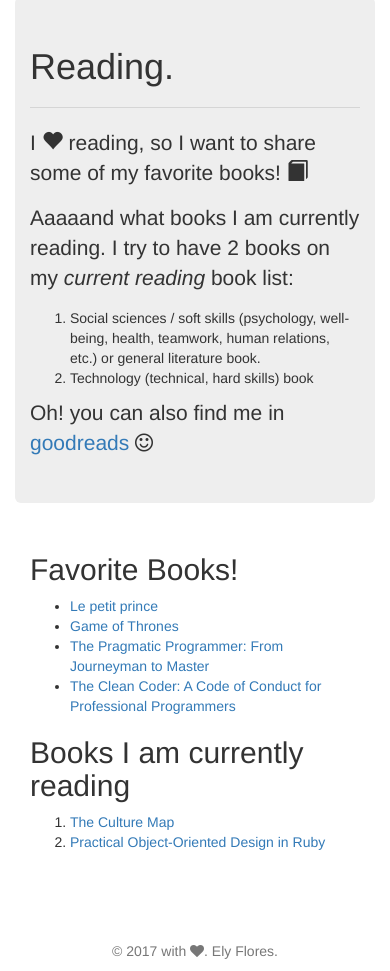
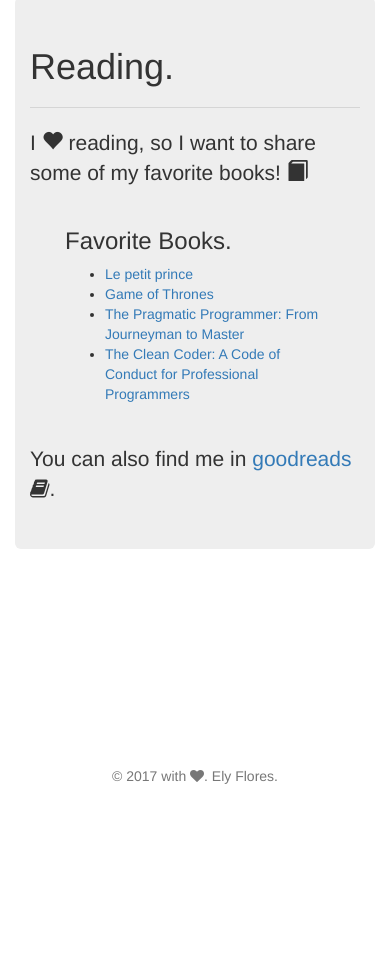
Before and after one commit to eliflores/eliflores.github.io, a plain HTML site: page index.html in a window 390 px wide. Shown: the part 3577-4548 px from the top of the page. After the commit the page ends 4373 px from the top, so only its background shows below. Drawn offline with nearby package versions, Linux system fonts and the light colour scheme.

Commit message:
Some edits to site :)

```diff
--- a/css/index.css
+++ b/css/index.css
@@ -19,3 +19,7 @@
     color: #778899;
     padding-top: 30px;
 }
+
+#favorite-books {
+    margin: 20px 20px 30px 20px;
+}
--- a/index.html
+++ b/index.html
@@ -45,7 +45,7 @@
             <ul class="nav navbar-nav navbar-right">
                 <li><a href="#courses">Courses</a></li>
                 <li><a href="#reading">Reading</a></li>
-                <li><a href="/blog">Blog</a></li>
+                <li><a href="/blog">Writing</a></li>
             </ul>
         </div>
     </div>
@@ -163,21 +163,11 @@
             <hr>
             <p>I <span class="glyphicon glyphicon glyphicon-heart" aria-hidden="true"></span> reading, so I want to
                 share some of my favorite books! <span class="glyphicon glyphicon-book" aria-hidden="true"></span></p>
-            <p>Aaaaand what books I am currently reading. I try to have 2 books on my <em>current reading</em> book
-                list:
-            <ol>
-                <li>Social sciences / soft skills (psychology, well-being, health, teamwork, human relations, etc.) or
-                    general literature book.
-                </li>
-                <li>Technology (technical, hard skills) book</li>
-            </ol>
-            <p>Oh! you can also find me in <a href="https://www.goodreads.com/user/show/6132129-ely" target="_blank">goodreads</a>
-                <i class="fa fa-smile-o"></i></p>
-        </div>
-        <div class="container">
+
+            <div id="favorite-books" class="container">
                 <div class="row">
                     <div class="col-md-6">
-                    <h2>Favorite Books!</h2>
+                        <h3>Favorite Books.</h3>
                         <ul>
                             <li><a href="http://www.amazon.com/Petit-Prince-French-Antoine-Exup-ry-ebook/dp/B00A823JO4/"
                                    target="_blank">Le petit prince</a></li>
@@ -189,16 +179,11 @@
                                    target="_blank">The Clean Coder: A Code of Conduct for Professional Programmers</a></li>
                         </ul>
                     </div>
-                <div class="col-md-6">
-                    <h2>Books I am currently reading</h2>
-                    <ol>
-                        <li><a href="https://www.amazon.com/Culture-Map-INTL-ED-Decoding/dp/1610392760/"
-                               target="_blank">The Culture Map</a></li>
-                        <li><a href="http://www.poodr.com/"
-                               target="_blank">Practical Object-Oriented Design in Ruby</a></li>
-                    </ol>
                 </div>
             </div>
+
+            <p>You can also find me in <a href="https://www.goodreads.com/user/show/6132129-ely" target="_blank">goodreads</a>
+                <i class="fa fa-book" aria-hidden="true"></i>.</p>
         </div>
     </div>
 
```
Lines whose indentation alone changed are shown as unchanged.
